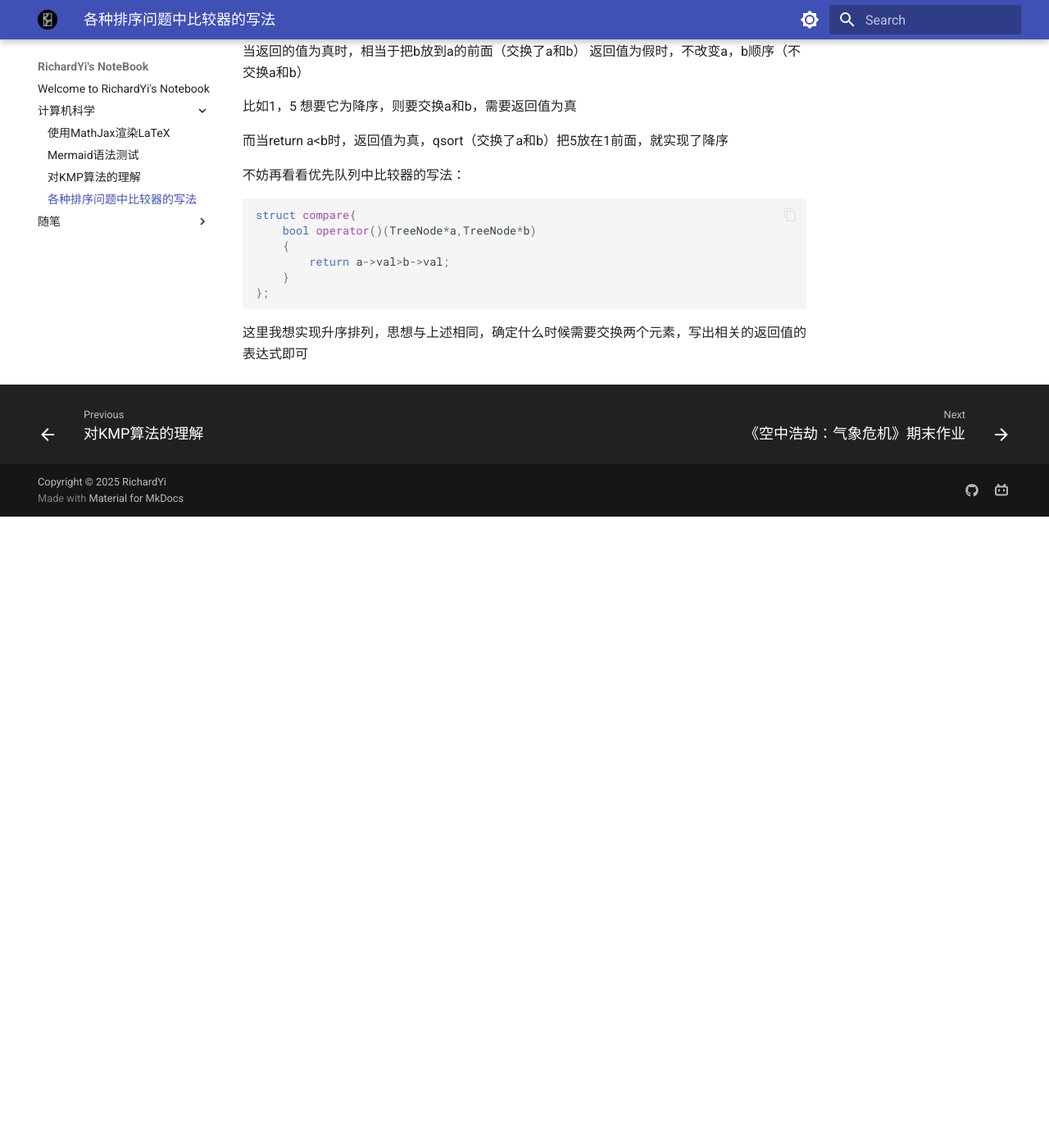
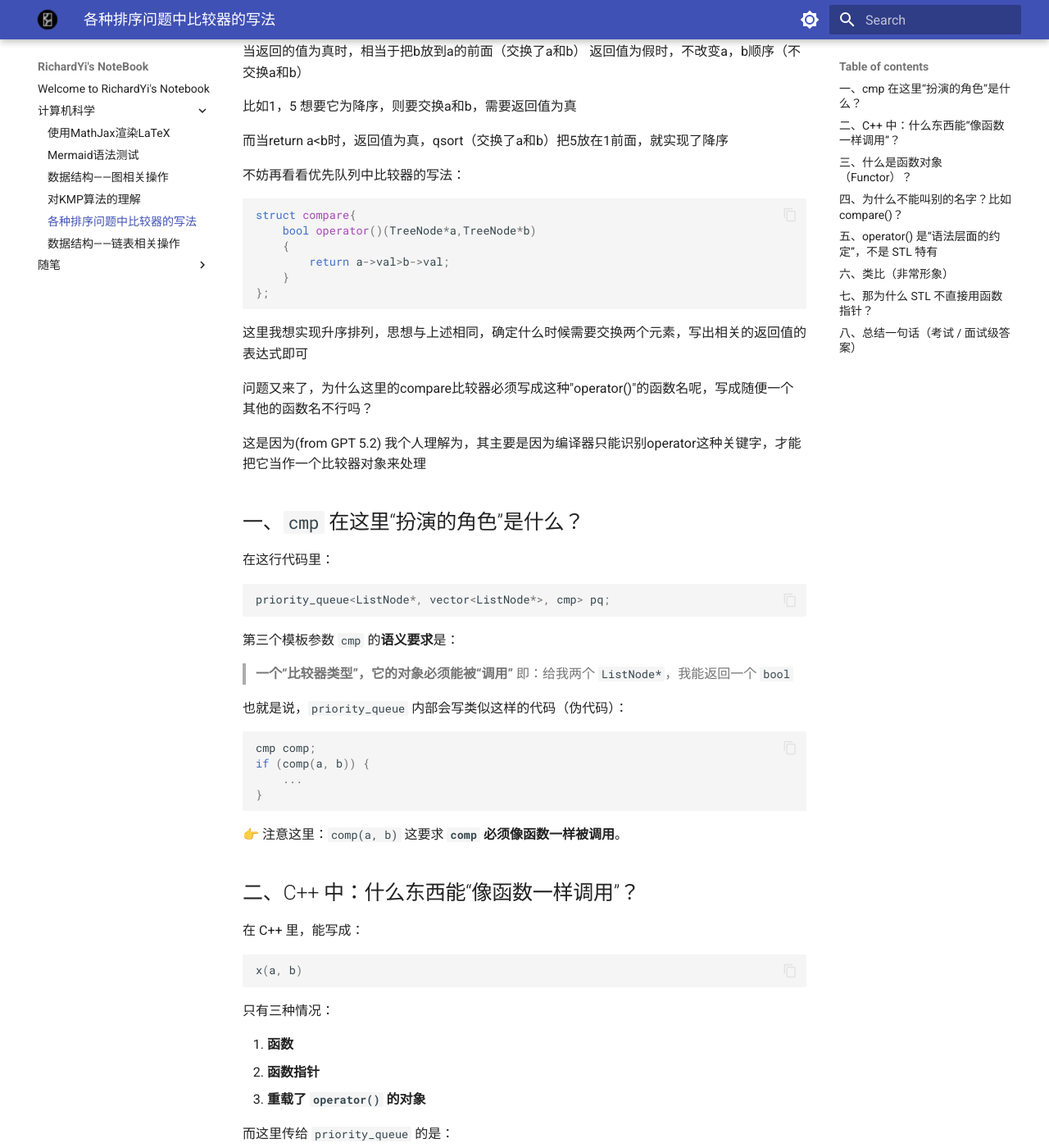
Before and after one commit to RichardYi-SYSU/MyNotebook, an MkDocs documentation site: the page built from docs/计算机科学/比较器的写法.md, in a window 1280 px wide and 1400 px high, scrolled down 918 px. Shown: the whole window at 82% size. Built offline with MkDocs 1.6.1 and Material for MkDocs 9.7.7, drawn with Linux system fonts in a browser that asks for light colours; before the commit the page ends 1548 px from its top, so only the background shows below that; some of the changed text lies outside the part shown.

Commit message:
增加一些内容

````diff
--- /dev/null
+++ b/docs/计算机科学/图操作总结.md
@@ -0,0 +1,6 @@
+# 数据结构——图相关操作
+## 1 图的几种存储方式
+
+## 2 图的DFS及BFS遍历
+
+## 3
--- a/docs/计算机科学/比较器的写法.md
+++ b/docs/计算机科学/比较器的写法.md
@@ -59,3 +59,162 @@ struct compare{
 ```
 
 这里我想实现升序排列，思想与上述相同，确定什么时候需要交换两个元素，写出相关的返回值的表达式即可
+
+问题又来了，为什么这里的compare比较器必须写成这种"operator()"的函数名呢，写成随便一个其他的函数名不行吗？
+
+这是因为(from GPT 5.2)
+我个人理解为，其主要是因为编译器只能识别operator这种关键字，才能把它当作一个比较器对象来处理
+
+## 一、`cmp` 在这里“扮演的角色”是什么？
+
+在这行代码里：
+
+```cpp
+priority_queue<ListNode*, vector<ListNode*>, cmp> pq;
+```
+
+第三个模板参数 `cmp` 的**语义要求**是：
+
+> **一个“比较器类型”，它的对象必须能被“调用”**
+> 即：给我两个 `ListNode*`，我能返回一个 `bool`
+
+也就是说，`priority_queue` 内部会写类似这样的代码（伪代码）：
+
+```cpp
+cmp comp;
+if (comp(a, b)) {
+    ...
+}
+```
+
+👉 注意这里：`comp(a, b)`
+这要求 **`comp` 必须像函数一样被调用**。
+
+
+## 二、C++ 中：什么东西能“像函数一样调用”？
+
+在 C++ 里，能写成：
+
+```cpp
+x(a, b)
+```
+
+只有三种情况：
+
+1. **函数**
+2. **函数指针**
+3. **重载了 `operator()` 的对象**
+
+而这里传给 `priority_queue` 的是：
+
+```cpp
+cmp   // 一个“类型”，不是函数指针
+```
+
+所以唯一合法的方式就是：
+👉 **让 `cmp` 成为“函数对象（functor）”**
+
+
+## 三、什么是函数对象（Functor）？
+
+一个类 **重载了 `operator()`** 之后：
+
+```cpp
+struct cmp {
+    bool operator()(ListNode* a, ListNode* b) {
+        return a->val > b->val;
+    }
+};
+```
+
+就可以这样用：
+
+```cpp
+cmp c;
+bool x = c(p1, p2);  // 看起来像函数，其实是对象
+```
+
+这正是 `priority_queue` 想要的东西。
+
+
+## 四、为什么不能叫别的名字？比如 `compare()`？
+
+如果你写成：
+
+```cpp
+struct cmp {
+    bool compare(ListNode* a, ListNode* b) {
+        return a->val > b->val;
+    }
+};
+```
+
+那你**只能这样调用**：
+
+```cpp
+cmp c;
+c.compare(a, b);
+```
+
+❌ 但是 `priority_queue` **不会**这么写，它只会写：
+
+```cpp
+c(a, b);
+```
+
+👉 编译器根本不知道你有个 `compare()`。
+
+
+## 五、`operator()` 是“语法层面的约定”，不是 STL 特有
+
+这一点非常重要：
+
+> `operator()` 不是 `priority_queue` 发明的
+> 它是 **C++ 语言层面定义的“函数调用运算符”**
+
+只要你写了：
+
+```cpp
+obj(args...)
+```
+
+编译器就会自动翻译为：
+
+```cpp
+obj.operator()(args...)
+```
+
+
+
+## 六、类比（非常形象）
+
+你可以这样理解：
+
+* `operator+` → 让对象能写 `a + b`
+* `operator[]` → 让对象能写 `a[i]`
+* **`operator()` → 让对象能写 `a(x, y)`**
+
+`priority_queue` 只认 `a(x, y)` 这种“函数式调用”。
+
+
+
+## 七、那为什么 STL 不直接用函数指针？
+
+可以，但有三个问题：
+
+1. **函数指针不能保存状态**
+2. **性能略差（不能内联）**
+3. **模板无法在编译期充分优化**
+
+而函数对象（带 `operator()`）：
+
+* 可以内联
+* 可以携带成员变量
+* 是 STL 的核心设计思想
+
+
+## 八、总结一句话（考试 / 面试级答案）
+
+> `priority_queue` 要求比较器是一个**可调用对象**，
+> 在 C++ 中，使一个对象可调用的唯一方式就是重载 `operator()`，
+> 因此比较器类必须提供 `operator()`。
````
Also changed, not shown: docs/计算机科学/链表操作总结.md (added, +154 -0 lines), docs/计算机科学/images/reverseBetween.png (added), 3 other files.
